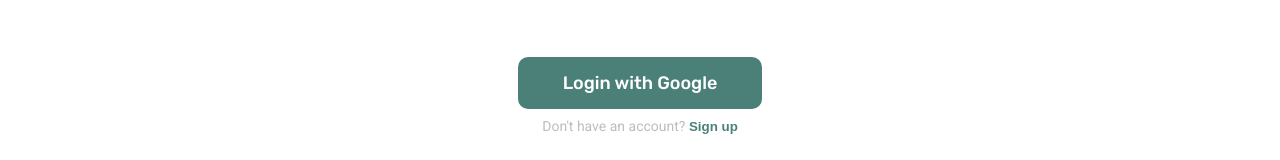
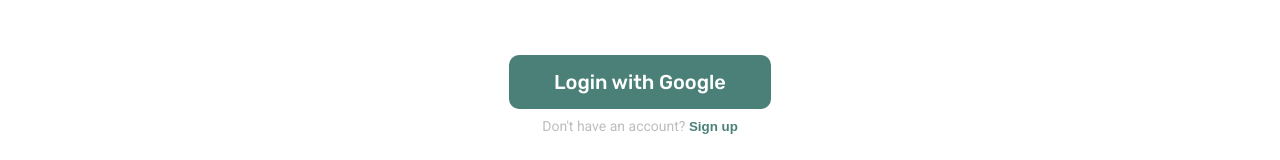
Before and after one commit to mmfallacy/bountiful, a React (Create React App) app: page /login in a window 1280 px wide. Shown: the part 586-746 px from the top of the page. Built offline with nearby package versions, Linux system fonts and the light colour scheme.

Commit message:
UI: Update global styling on new typescale and palette

```diff
--- a/src/_globals.scss
+++ b/src/_globals.scss
@@ -1,12 +1,14 @@
 $shadowColor: rgba(0, 0, 0, 0.25);
 $secondary: #4b8078;
 $primary: #f9aa50;
-$gray-300: #828282;
+$gray-300: #f2f2f2;
 $gray-400: #bdbdbd;
+$white: #FFFFFF;
+
 
 h1 {
-  font-size: 3.75rem;
-  font-weight: 600;
+  font-size: 3.5rem;
+  font-weight: 500;
 }
 
 h2 {
@@ -14,14 +16,14 @@
   font-size: 3rem;
 }
 h3 {
-  font-weight: 600;
-  font-size: 2.25rem;
+  font-weight: normal;
+  font-size: 2.5rem;
 }
 h4 {
   font-weight: normal;
-  font-size: 1.75rem;
+  font-size: 2rem;
 }
 p {
   font-weight: normal;
-  font-size: 1.5rem;
+  font-size: 1.75rem;
 }
```
